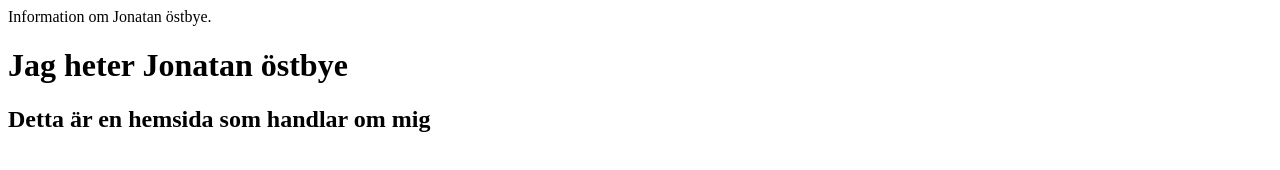
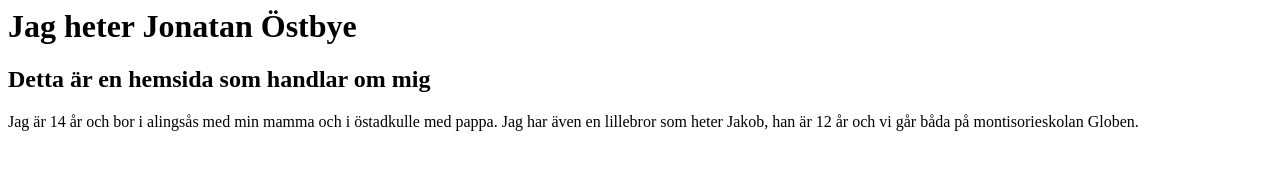
Before and after one commit to Swemonkey007/hemsida-om-mig, a plain HTML site: page index.html in a window 1280 px wide. Drawn offline with Linux system fonts and the light colour scheme.

Commit message:
Add files via upload

```diff
--- a/index.html
+++ b/index.html
@@ -1,7 +1,14 @@
+
 <html>
-<head>Information om Jonatan &oumlstbye.</head>
-<title>Jonatan &oumlstbye</title>
-<body>
-    <h1>Jag heter Jonatan &oumlstbye</h1>
-    <h2>Detta &aumlr en hemsida som handlar om mig</h2>
-</body>
+    <head>
+        <title>Jonatan &Oumlstbye</title>
+    <style></style>
+    </head>
+
+    <body>
+        <h1>Jag heter Jonatan &Oumlstbye</h1>
+        <h2>Detta &aumlr en hemsida som handlar om mig</h2>
+        <p>Jag &aumlr 14 &aringr och bor i alings&arings med min mamma och i &oumlstadkulle med pappa.
+            Jag har &aumlven en lillebror som heter Jakob, han &aumlr 12 &aringr och vi g&aringr b&aringda p&aring montisorieskolan Globen.</p>
+    </body>
+</html>
```
